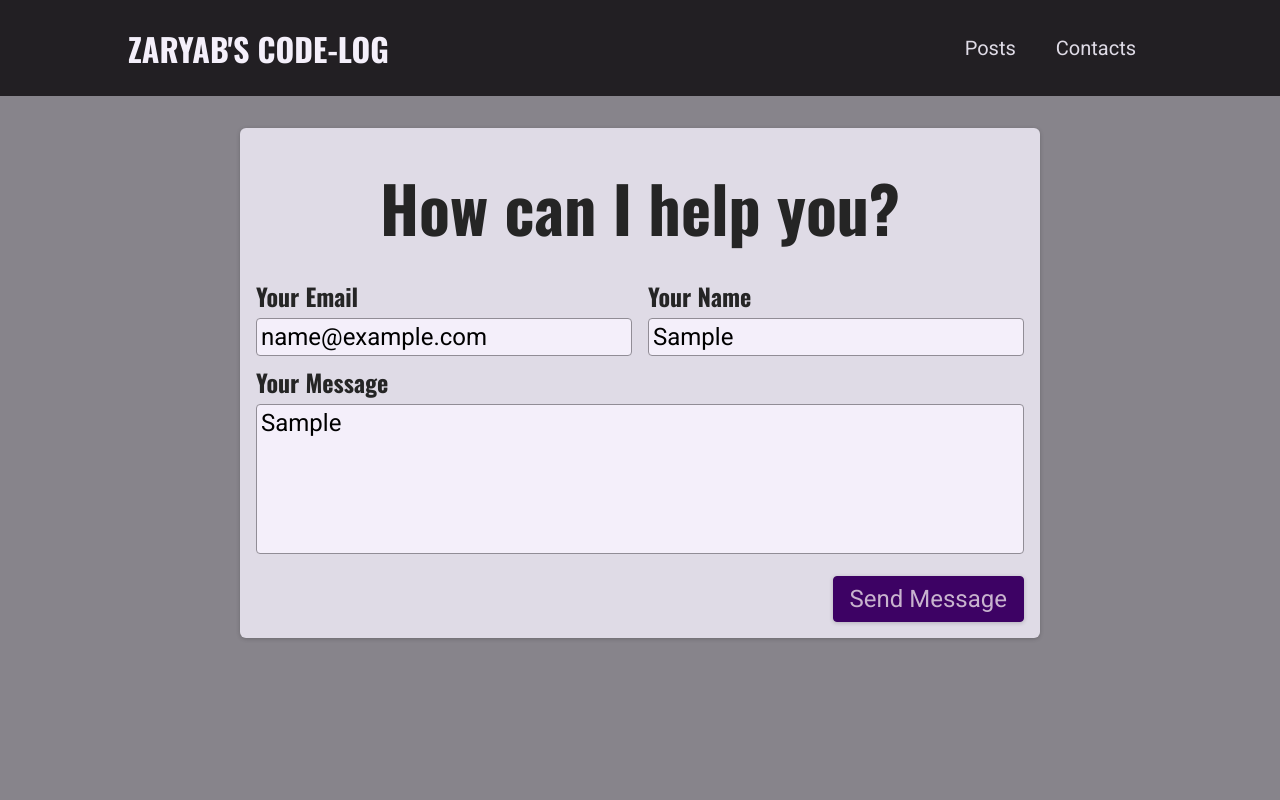
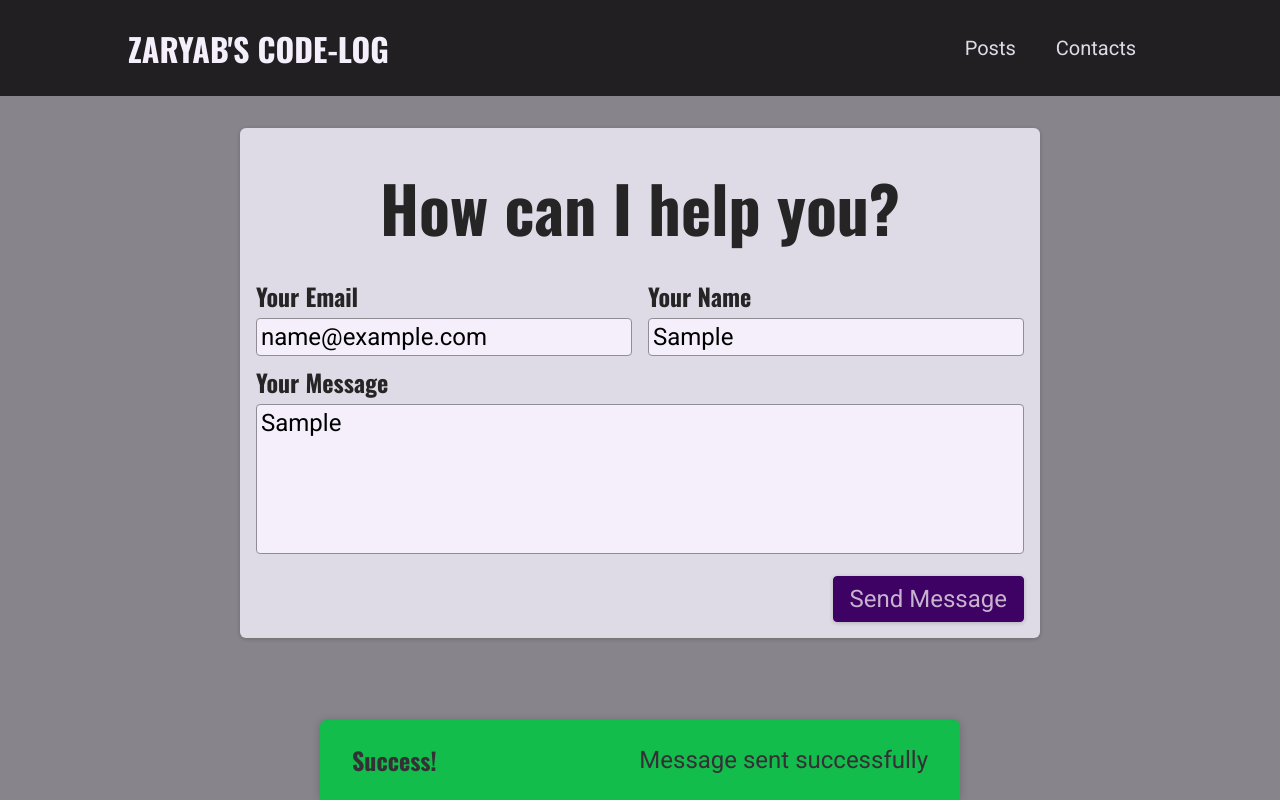
Before and after one commit to ZaryabAhmed22/blog-next, a Next.js app: page /contact in a window 1280 px wide. Both pictures are taken after typing "name@example.com", "Sample", "Sample" into the empty fields and a click on the button "Send Message". Built offline with nearby package versions, Linux system fonts and the light colour scheme.

Commit message:
add feedback for form

```diff
--- a/components/contact/contact-form.js
+++ b/components/contact/contact-form.js
@@ -1,16 +1,34 @@
-import React, { useState } from "react";
+import React, { useEffect, useState } from "react";
 import classes from "./contact-form.module.css";
+import Notification from "../ui/notification";
 
 export default function ContactForm() {
   const [enteredEmail, setEnteredEmail] = useState("");
   const [enteredName, setEnteredName] = useState("");
   const [enteredMessage, setEnteredMessage] = useState("");
+  const [requestStatus, setRequestStatus] = useState(null); //pending, success, error
+  const [error, setError] = useState("");
 
-  function sendMessageHandler(event) {
+  useEffect(() => {
+    if (requestStatus === "success" || requestStatus === "error") {
+      const timer = setTimeout(() => {
+        setRequestStatus(null);
+        setError(null);
+      }, 3000);
+
+      return () => clearTimeout(timer);
+    }
+  }, [requestStatus]);
+
+  async function sendMessageHandler(event) {
     event.preventDefault();
 
+    // set status to peding
+    setRequestStatus("pending");
+
+    try {
       // sending request to the api route
-    fetch("/api/contact", {
+      const response = await fetch("/api/contact", {
         method: "POST",
         body: JSON.stringify({
           email: enteredEmail,
@@ -21,6 +39,50 @@
           "Content-Type": "application/json",
         },
       });
+
+      const data = await response.json();
+
+      if (!response.ok) {
+        throw new Error(data.message || "something went wrong");
+      }
+
+      setRequestStatus("success");
+
+      if (requestStatus === "success") {
+        setEnteredEmail("");
+        setEnteredMessage("");
+        setEnteredName("");
+      }
+    } catch (err) {
+      setError(err);
+      setRequestStatus("error");
+    }
+  }
+
+  let notification;
+
+  if (requestStatus === "pending") {
+    notification = {
+      status: "pending",
+      title: "Sending message...",
+      message: "Your message is on its way",
+    };
+  }
+
+  if (requestStatus === "success") {
+    notification = {
+      status: "success",
+      title: "Success!",
+      message: "Message sent successfully",
+    };
+  }
+
+  if (requestStatus === "error") {
+    notification = {
+      status: "error",
+      title: "Error!",
+      message: error,
+    };
   }
 
   return (
@@ -71,6 +133,13 @@
           <button>Send Message</button>
         </div>
       </form>
+      {notification && (
+        <Notification
+          status={notification.status}
+          title={notification.title}
+          message={notification.message}
+        />
+      )}
     </section>
   );
 }
--- /dev/null
+++ b/components/ui/notification.js
@@ -0,0 +1,28 @@
+import ReactDOM from "react-dom";
+
+import classes from "./notification.module.css";
+
+function Notification(props) {
+  const { title, message, status } = props;
+
+  let statusClasses = "";
+
+  if (status === "success") {
+    statusClasses = classes.success;
+  }
+
+  if (status === "error") {
+    statusClasses = classes.error;
+  }
+
+  const cssClasses = `${classes.notification} ${statusClasses}`;
+
+  return (
+    <div className={cssClasses}>
+      <h2>{title}</h2>
+      <p>{message}</p>
+    </div>
+  );
+}
+
+export default Notification;
--- /dev/null
+++ b/components/ui/notification.module.css
@@ -0,0 +1,43 @@
+.notification {
+  display: flex;
+  justify-content: space-between;
+  align-items: center;
+  color: var(--color-grey-100);
+  background-color: var(--color-grey-800);
+  padding: 0 var(--size-8);
+  box-shadow: 0 1px 8px rgba(0, 0, 0, 0.2);
+  position: fixed;
+  height: 5rem;
+  bottom: 0;
+  width: 100%;
+  left: 0;
+  border-top-right-radius: 0;
+  border-top-left-radius: 0;
+}
+
+.notification h2 {
+  font-size: var(--size-6);
+  margin: 0;
+}
+
+.notification p {
+  margin: 0;
+}
+
+.success {
+  background-color: var(--color-success-500);
+  color: var(--color-grey-800);
+}
+
+.error {
+  background-color: var(--color-error-500);
+}
+
+@media (min-width: 768px) {
+  .notification {
+    width: 40rem;
+    left: calc(50% - 20rem);
+    border-top-right-radius: 6px;
+    border-top-left-radius: 6px;
+  }
+}
```
Also changed, not shown: 1 other file (tests, documents, lock files or other folders). Lines whose indentation alone changed are shown as unchanged.
